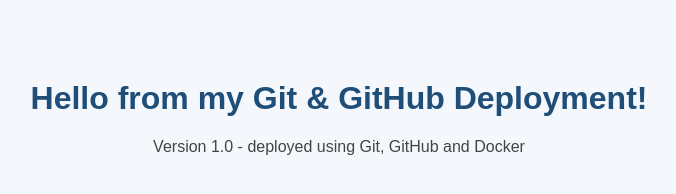
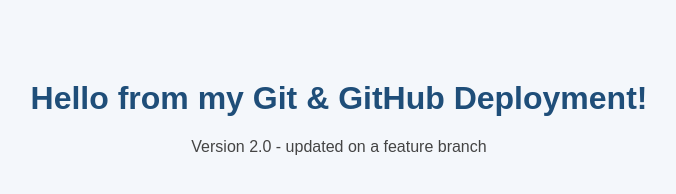
Before and after one commit to minhajputhalath84-bit/devops-web-app-mj, a plain HTML site: page index.html in a window 1280 px wide. Shown: the whole page, without its empty margins (301-977 px from the left). Drawn offline with Linux system fonts and the light colour scheme.

Commit message:
Update homepage version to 2.0

```diff
--- a/index.html
+++ b/index.html
@@ -11,6 +11,6 @@
 </head>
 <body>
   <h1>Hello from my Git &amp; GitHub Deployment!</h1>
-  <p>Version 1.0 - deployed using Git, GitHub and Docker</p>
+  <p>Version 2.0 - updated on a feature branch</p>
 </body>
 </html>
```
